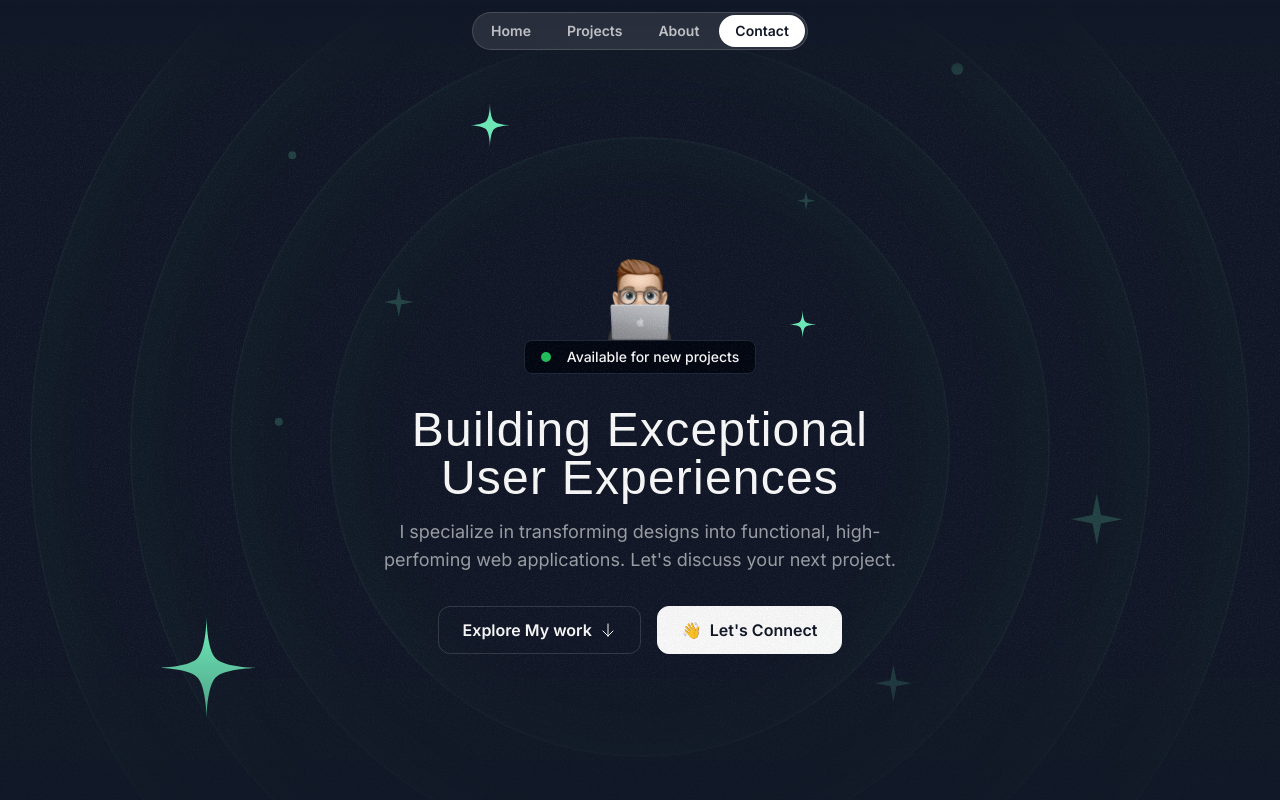
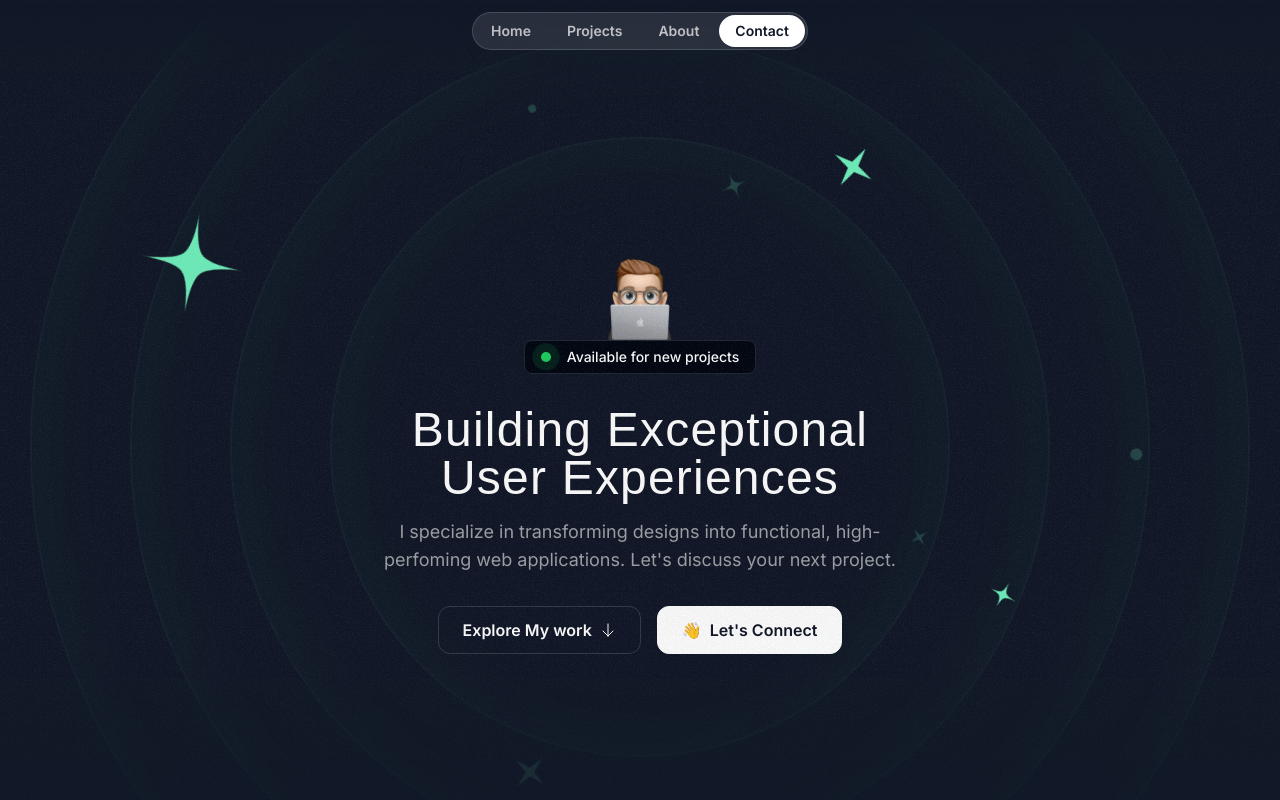
Before and after one commit to Aditzu95/portofolio, a Next.js app: page / in a window 1280 px wide. Shown: the top 800 px of the page. Built offline with nearby package versions, Linux system fonts and the light colour scheme; a web font is replaced by a local one.

Commit message:
Added spin animation and sparke orbiting across the home page

```diff
--- a/src/app/page.tsx
+++ b/src/app/page.tsx
@@ -1,5 +1,6 @@
 import { AboutSection } from "@/sections/About";
 import { ContactSection } from "@/sections/Contact";
+import { Footer } from "@/sections/Footer";
 import { Header } from "@/sections/Header";
 import { HeroSection } from "@/sections/Hero";
 import { ProjectsSection } from "@/sections/Projects";
@@ -16,6 +17,7 @@ export default function Home() {
       <TestimonialsSection />
       <AboutSection />
       <ContactSection />
+      <Footer />
     </div>
   );
 }
--- a/src/components/HeroOrbit.tsx
+++ b/src/components/HeroOrbit.tsx
@@ -1,19 +1,39 @@
 import { PropsWithChildren } from "react";
+import { twMerge } from "tailwind-merge";
 
 export const HeroOrbit = ({
   children,
   size,
   rotation,
-}: PropsWithChildren<{ size: number; rotation: number }>) => {
+  orbitDuration,
+  shouldOrbit = false,
+  spinDuration,
+  shouldSpin = false,
+}: PropsWithChildren<{
+  size: number;
+  rotation: number;
+  orbitDuration?: string;
+  shouldOrbit?: boolean;
+  spinDuration?: string;
+  shouldSpin?: boolean;
+}>) => {
   return (
-    <div className="absolute left-1/2 top-1/2 -translate-x-1/2 -translate-y-1/2">
+    <div className="absolute left-1/2 top-1/2 -translate-x-1/2 -translate-y-1/2 -z-20 ">
       <div
-        className="flex items-start justify-start"
+        className={twMerge(shouldOrbit === true && "animate-spin")}
+        style={{ animationDuration: orbitDuration }}
+      >
+        <div
+          className="flex items-start justify-start "
           style={{
             transform: `rotate(${rotation}deg)`,
             height: `${size}px`,
             width: `${size}px`,
           }}
+        >
+          <div
+            className={twMerge(shouldSpin === true && "animate-spin")}
+            style={{ animationDuration: orbitDuration }}
           >
             <div
               className="inline-flex"
@@ -23,5 +43,7 @@ export const HeroOrbit = ({
             </div>
           </div>
         </div>
+      </div>
+    </div>
   );
 };
--- a/src/sections/Footer.tsx
+++ b/src/sections/Footer.tsx
@@ -1,3 +1,28 @@
+import ArrowUpRightIcon from "@/assets/icons/arrow-up-right.svg";
+
+const footerLinks = [{ title: "LinkedIn", href: "" }];
+
 export const Footer = () => {
-  return <div>Footer Section</div>;
+  return (
+    <footer className="relative -z-10 overflow-x-clip">
+      <div className="absolute h-[400px] w-[1600px] bottom-0 left-1/2 -translate-x-1/2 bg-emerald-300/30 [mask-image:radial-gradient(50%_50%_at_bottom_center,black,transparent)] -z-10" />
+      <div className="container">
+        <div className="border-t border-white/15 py-6 text-sm flex flex-col md:flex-row md:justify-between items-center gap-8">
+          <div className="text-white/40">&copy; 2025. Adrian Prisacaru</div>
+          <nav className="flex flex-col items-center gap-8 md:flex-row">
+            {footerLinks.map((footerLink) => (
+              <a
+                href="#"
+                key={footerLink.title}
+                className="inline-flex items-center gap-1.5"
+              >
+                <span className="font-semibold">{footerLink.title}</span>
+                <ArrowUpRightIcon className="size-4" />
+              </a>
+            ))}
+          </nav>
+        </div>
+      </div>
+    </footer>
+  );
 };
--- a/src/sections/Hero.tsx
+++ b/src/sections/Hero.tsx
@@ -19,36 +19,84 @@ export const HeroSection = () => {
         <div className="size-[1020px] hero-ring" />
         <div className="size-[820px] hero-ring" />
         <div className="size-[620px] hero-ring" />
-
-        <HeroOrbit size={800} rotation={-72}>
-          <StarIcon className="size-28 text-emerald-300" />
+        <HeroOrbit
+          size={430}
+          rotation={-14}
+          shouldOrbit
+          orbitDuration="30s"
+          shouldSpin
+          spinDuration="3s"
+        >
+          <StarIcon className="size-8 text-emerald-300/20" />
         </HeroOrbit>
-        <HeroOrbit size={550} rotation={20}>
-          <StarIcon className="size-12 text-emerald-300" />
+        <HeroOrbit
+          size={440}
+          rotation={79}
+          shouldOrbit
+          orbitDuration="32s"
+          shouldSpin
+          spinDuration="3s"
+        >
+          <SparkleIcon className="size-5 text-emerald-300/20" />
         </HeroOrbit>
-        <HeroOrbit size={320} rotation={98}>
+        <HeroOrbit size={520} rotation={-41} shouldOrbit orbitDuration="34s">
+          <div className="size-2 rounded-full bg-emerald-300/20" />
+        </HeroOrbit>
+        <HeroOrbit
+          size={530}
+          rotation={178}
+          shouldOrbit
+          orbitDuration="36s"
+          shouldSpin
+          spinDuration="3s"
+        >
+          <SparkleIcon className="size-10 text-emerald-300/20" />
+        </HeroOrbit>
+        <HeroOrbit
+          size={550}
+          rotation={20}
+          shouldOrbit
+          orbitDuration="38s"
+          shouldSpin
+          spinDuration="3s"
+        >
+          <SparkleIcon className="size-12 text-emerald-300" />
+        </HeroOrbit>
+        <HeroOrbit
+          size={590}
+          rotation={98}
+          shouldOrbit
+          orbitDuration="40s"
+          shouldSpin
+          spinDuration="3s"
+        >
           <StarIcon className="size-8 text-emerald-300" />
         </HeroOrbit>
-        <HeroOrbit size={430} rotation={-14}>
-          <SparkleIcon className="size-8 text-emerald-300/20" />
+        <HeroOrbit size={650} rotation={-5} shouldOrbit orbitDuration="42s">
+          <div className="size-2 rounded-full bg-emerald-300/20" />
         </HeroOrbit>
-        <HeroOrbit size={440} rotation={79}>
-          <SparkleIcon className="size-5 text-emerald-300/20" />
-        </HeroOrbit>
-        <HeroOrbit size={530} rotation={178}>
-          <SparkleIcon className="size-10 text-emerald-300/20" />
-        </HeroOrbit>
-        <HeroOrbit size={710} rotation={144}>
+        <HeroOrbit
+          size={710}
+          rotation={144}
+          shouldOrbit
+          orbitDuration="44s"
+          shouldSpin
+          spinDuration="3s"
+        >
           <SparkleIcon className="size-14 text-emerald-300/20" />
         </HeroOrbit>
-        <HeroOrbit size={710} rotation={85}>
+        <HeroOrbit size={720} rotation={85} shouldOrbit orbitDuration="46s">
           <div className="size-3 rounded-full bg-emerald-300/20" />
         </HeroOrbit>
-        <HeroOrbit size={520} rotation={-41}>
-          <div className="size-2 rounded-full bg-emerald-300/20" />
-        </HeroOrbit>
-        <HeroOrbit size={650} rotation={-5}>
-          <div className="size-2 rounded-full bg-emerald-300/20" />
+        <HeroOrbit
+          size={800}
+          rotation={-72}
+          shouldOrbit
+          orbitDuration="48s"
+          shouldSpin
+          spinDuration="6s"
+        >
+          <StarIcon className="size-28 text-emerald-300" />
         </HeroOrbit>
       </div>
       {/* Background Hero section */}
@@ -60,7 +108,9 @@ export const HeroSection = () => {
             alt="Person peeking from behind laptop"
           />
           <div className="bg-gray-950 border border-gray-800 px-4 py-1.5 inline-flex items-center gap-4 rounded-lg">
-            <div className="bg-green-500 size-2.5 rounded-full" />
+            <div className="bg-green-500 size-2.5 rounded-full relative">
+              <div className="bg-green-500 absolute size-2.5 inset-0 rounded-full animate-ping-large" />
+            </div>
             <div className="text-sm font-medium">
               Available for new projects
             </div>
--- a/tailwind.config.ts
+++ b/tailwind.config.ts
@@ -25,6 +25,15 @@ const config: Config = {
         sans: "var(--font-sans)",
         serif: "var(--font-serif)",
       },
+      animation: { "ping-large": "ping-large 1s ease-in-out infinite" },
+      keyframes: {
+        "ping-large": {
+          "75%, 100%": {
+            transform: "scale(3)",
+            opacity: "0",
+          },
+        },
+      },
     },
   },
   plugins: [],
```
Lines whose indentation alone changed are shown as unchanged.
